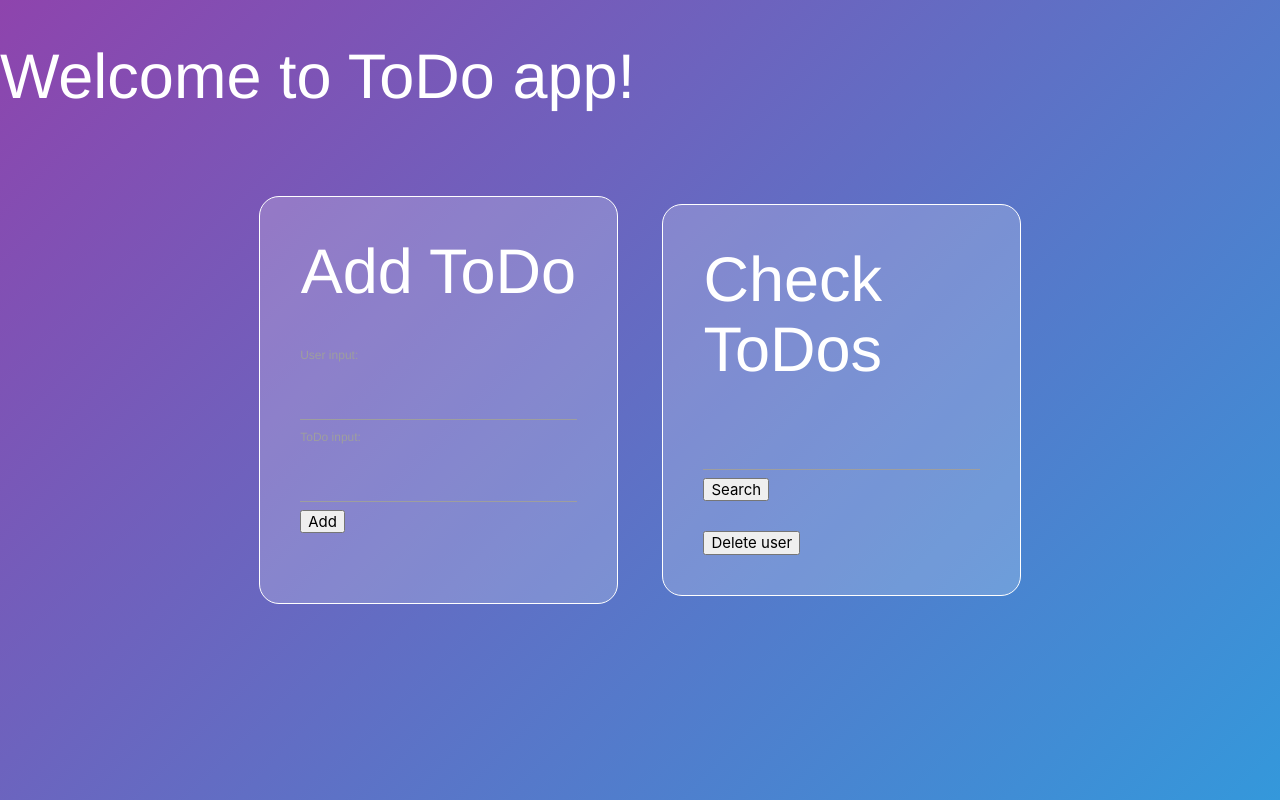
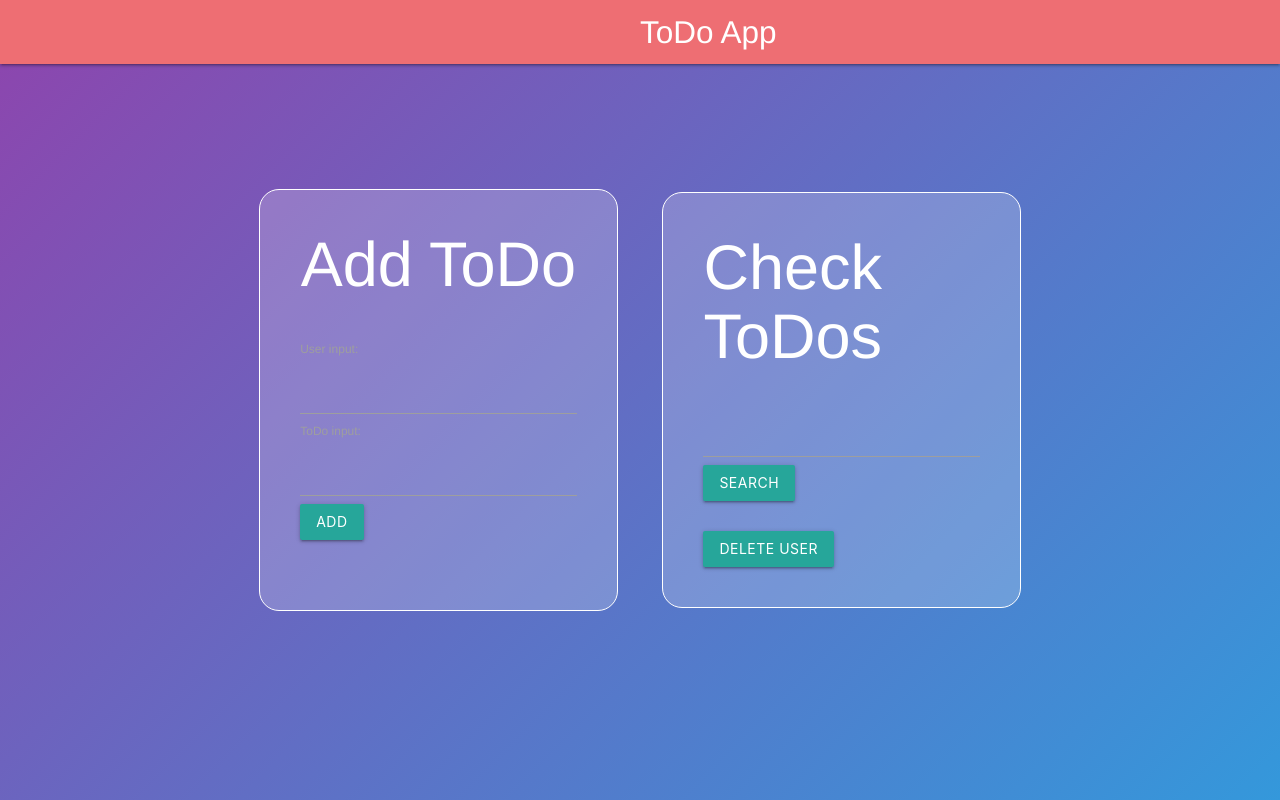
Before and after one commit to EskelinenElias/WebApps-Week5, a website: page public/index.html in a window 1280 px wide. Drawn offline with nearby package versions, Linux system fonts and the light colour scheme.

Commit message:
Added materialize css

```diff
--- a/public/index.html
+++ b/public/index.html
@@ -12,7 +12,11 @@
 </head>
 <body>
   <header>
-    <h1>Welcome to ToDo app!<h1>
+    <nav>
+      <div class="nav-wrapper">
+        <a href="#" class="brand-logo">ToDo App</a>
+      </div>
+    </nav>
   </header>
   <main>
     <div class="container">
@@ -23,7 +27,7 @@
           <input type="text" id="userInput" name="user"/>
           <label for="todoInput">ToDo input:</label>
           <input type="text" id="todoInput" name="todos"/>
-          <button type="submit" id="submit-data">Add</button>
+          <button type="submit" id="submit-data" class="btn">Add</button>
         </form>
         <p id="status"></p>
       </div>
@@ -31,10 +35,10 @@
         <h1>Check ToDos</h1>
         <form id="searchForm">
           <input type="text" id="searchInput" name="searchTerm"/>
-          <button type="submit" id="search">Search</button>
+          <button type="submit" id="search" class="btn">Search</button>
         </form>
         <ul id="todoList"></ul>
-        <button id="deleteUser">Delete user</button>
+        <button id="deleteUser" class="btn">Delete user</button>
       </div>
     </div>
   </main>
--- a/public/scripts/main.js
+++ b/public/scripts/main.js
@@ -132,7 +132,11 @@ function displayTodos(name, todos) {
   todos.forEach(todo => {
     // Create new list item
     const listItem = document.createElement('li');
-    listItem.textContent = `${todo.todo}`;
+    // Create label
+    const label = document.createElement('label');
+    // Create span
+    const span = document.createElement('span');
+    span.textContent = `${todo.todo}`;
     // Add delete button
     const deleteLink = document.createElement("a");
     deleteLink.textContent = "Delete";
@@ -165,10 +169,11 @@ function displayTodos(name, todos) {
     checkbox.addEventListener("click", async () => {
       await swapTodoChecked(name, todo.todo, checkbox.checked);
     });
-    // Add checkbox to the list item
-    listItem.appendChild(checkbox);
-    // Add delete button to the list item
-    listItem.appendChild(deleteLink);
+    // Add checkbox and span to label
+    label.appendChild(checkbox);
+    label.appendChild(span);
+    // Add label to list item
+    listItem.appendChild(label);
     // Add item to the list
     todoList.appendChild(listItem);
   });
--- a/public/stylesheets/styles.css
+++ b/public/stylesheets/styles.css
@@ -31,6 +31,18 @@ main {
     width: 100%;
     height: 100%;
     gap: 5%;
+}
+
+.nav-wrapper {
+
+    text-align: center;
+    padding-left: auto;
+    padding-right: auto;
+}
+
+.nav-wrapper a {
+    margin: 0;
+    padding: 0;
 }
 
 .container {
```
